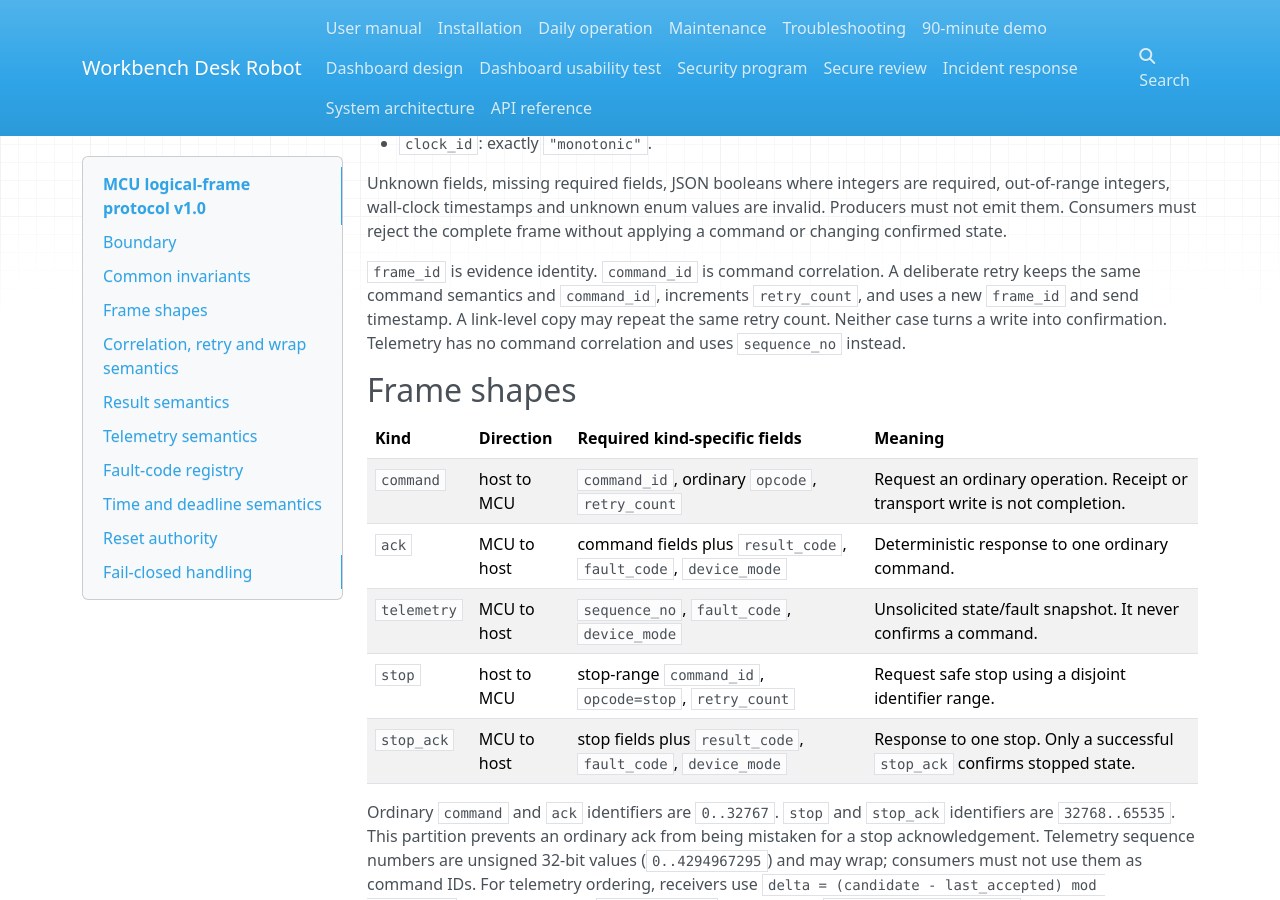
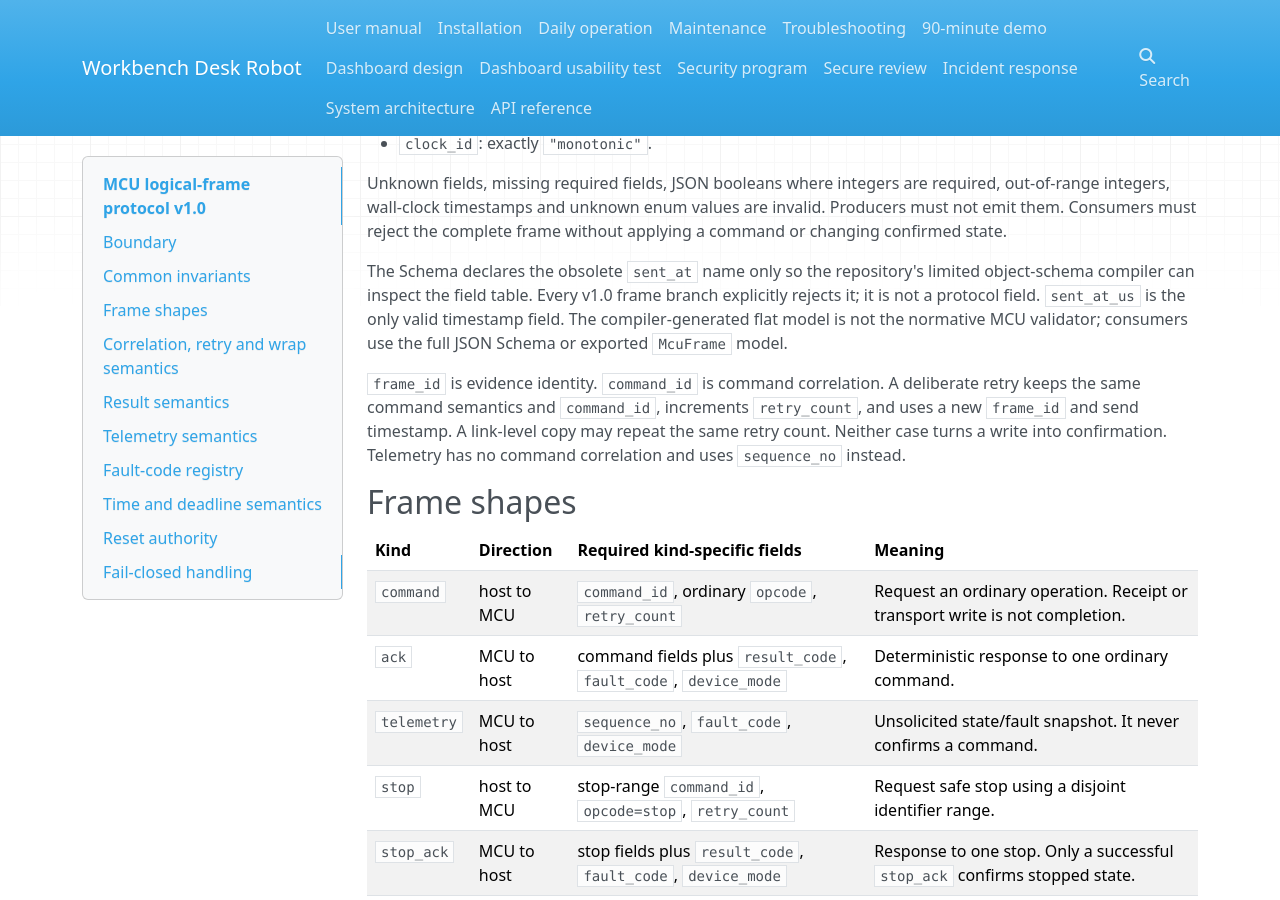
Before and after one commit to Quchaosheng/workbench-desk-robot, an MkDocs documentation site: the page built from docs/architecture/mcu-protocol-v1.md, in a window 1280 px wide and 900 px high, scrolled down 664 px. Built offline with MkDocs 1.6.1, drawn with Linux system fonts in a browser that asks for light colours; nearby versions of some CDN libraries.

Commit message:
fix(contracts): support schema compiler
Refs #44

```diff
--- a/docs/architecture/mcu-protocol-v1.md
+++ b/docs/architecture/mcu-protocol-v1.md
@@ -36,6 +36,13 @@ Unknown fields, missing required fields, JSON booleans where integers are
 required, out-of-range integers, wall-clock timestamps and unknown enum values
 are invalid. Producers must not emit them. Consumers must reject the complete
 frame without applying a command or changing confirmed state.
+
+The Schema declares the obsolete `sent_at` name only so the repository's
+limited object-schema compiler can inspect the field table. Every v1.0 frame
+branch explicitly rejects it; it is not a protocol field. `sent_at_us` is the
+only valid timestamp field. The compiler-generated flat model is not the
+normative MCU validator; consumers use the full JSON Schema or exported
+`McuFrame` model.
 
 `frame_id` is evidence identity. `command_id` is command correlation. A
 deliberate retry keeps the same command semantics and `command_id`, increments
--- a/docs/task_packets/g1-mcu-protocol.json
+++ b/docs/task_packets/g1-mcu-protocol.json
@@ -33,6 +33,7 @@
     "protocol version 1.0 exposes no reset frame and no protocol frame can grant reset authority",
     "unknown fields, unknown enum values, clock/timestamp mismatches and frame-kind field ambiguity are rejected",
     "the JSON Schema and exported Pydantic McuFrame model accept and reject the same contract test corpus",
+    "the repository Schema Compiler can consume the protocol metadata and preserves command-ID partition bounds",
     "the committed stop_ack example validates through JSON Schema and Pydantic",
     "make test and make contract pass"
   ],
@@ -47,6 +48,7 @@
   ],
   "evidence": [
     "tests/unit/test_mcu_protocol_contract.py valid and invalid frame corpus",
+    "tests/unit/test_mcu_protocol_contract.py Schema Compiler compatibility check",
     "interfaces/examples/mcu-frame-stop-ack.json round-trip through Draft 2020-12 JSON Schema and Pydantic",
     "docs/architecture/mcu-protocol-v1.md fault-code and frame-shape tables",
     "make test and make contract output"
```
Also changed, not shown: 2 other files.
